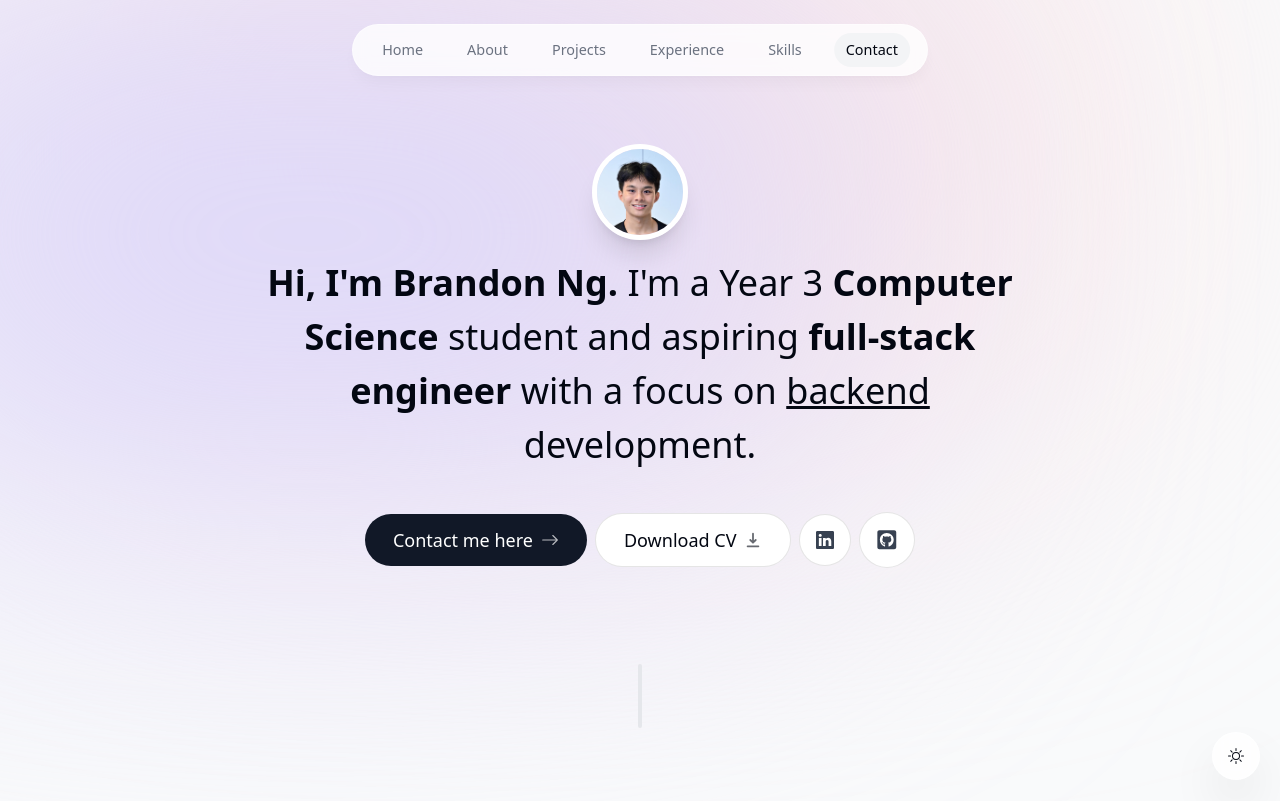
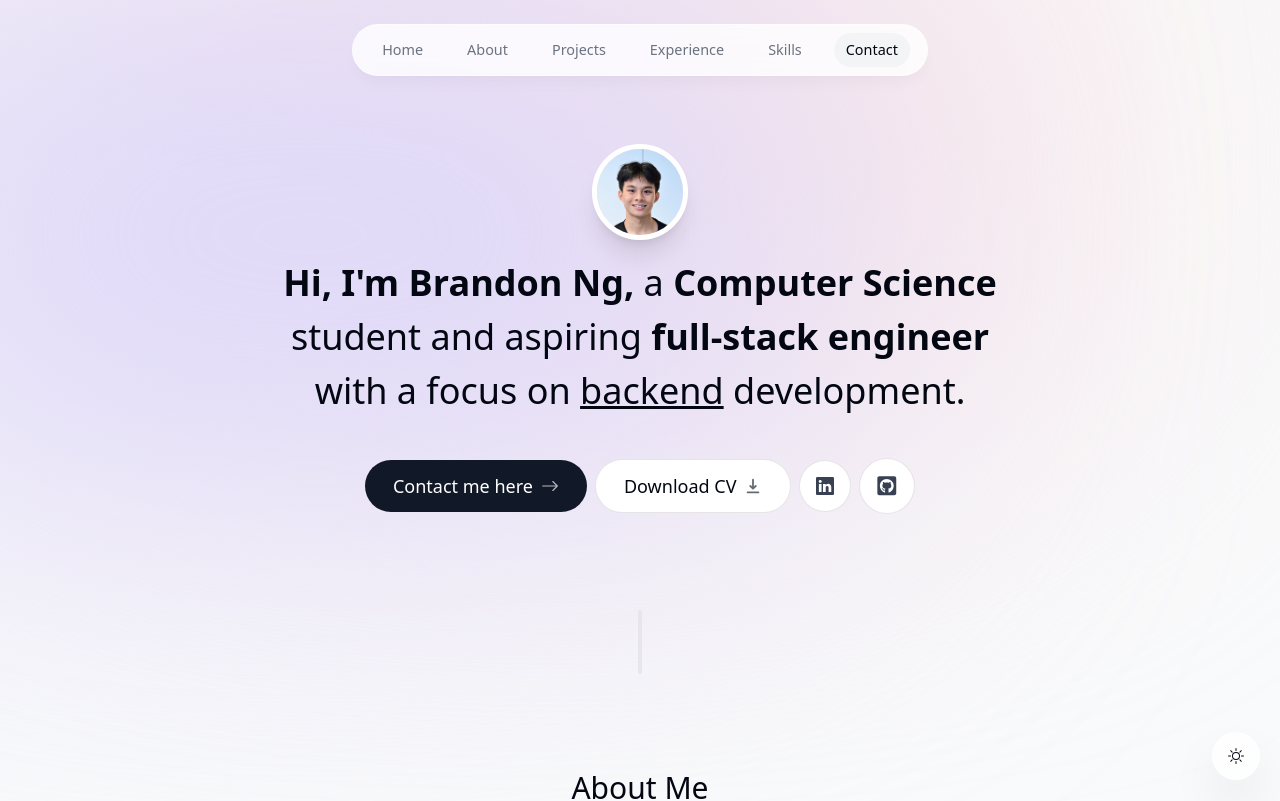
Before and after one commit to brandonngjh/BrandonNg-Portfolio, a Next.js app: page / in a window 1280 px wide. Shown: the top 801 px of the page. Built offline with nearby package versions, Linux system fonts and the light colour scheme; no server answers.

Commit message:
chore: update intro

```diff
--- a/components/intro.tsx
+++ b/components/intro.tsx
@@ -63,7 +63,7 @@ export default function Intro() {
         initial={{ opacity: 0, y: 100 }}
         animate={{ opacity: 1, y: 0 }}
       >
-        <span className="font-bold">Hi, I&#39;m Brandon Ng.</span> I&#39;m a Year 3{" "}
+        <span className="font-bold">Hi, I&#39;m Brandon Ng,</span> a {" "}
         <span className="font-bold">Computer Science</span> student and aspiring{" "}
         <span className="font-bold">full-stack engineer</span> with a focus on{" "}
         <span className="underline">backend</span> development.
```
